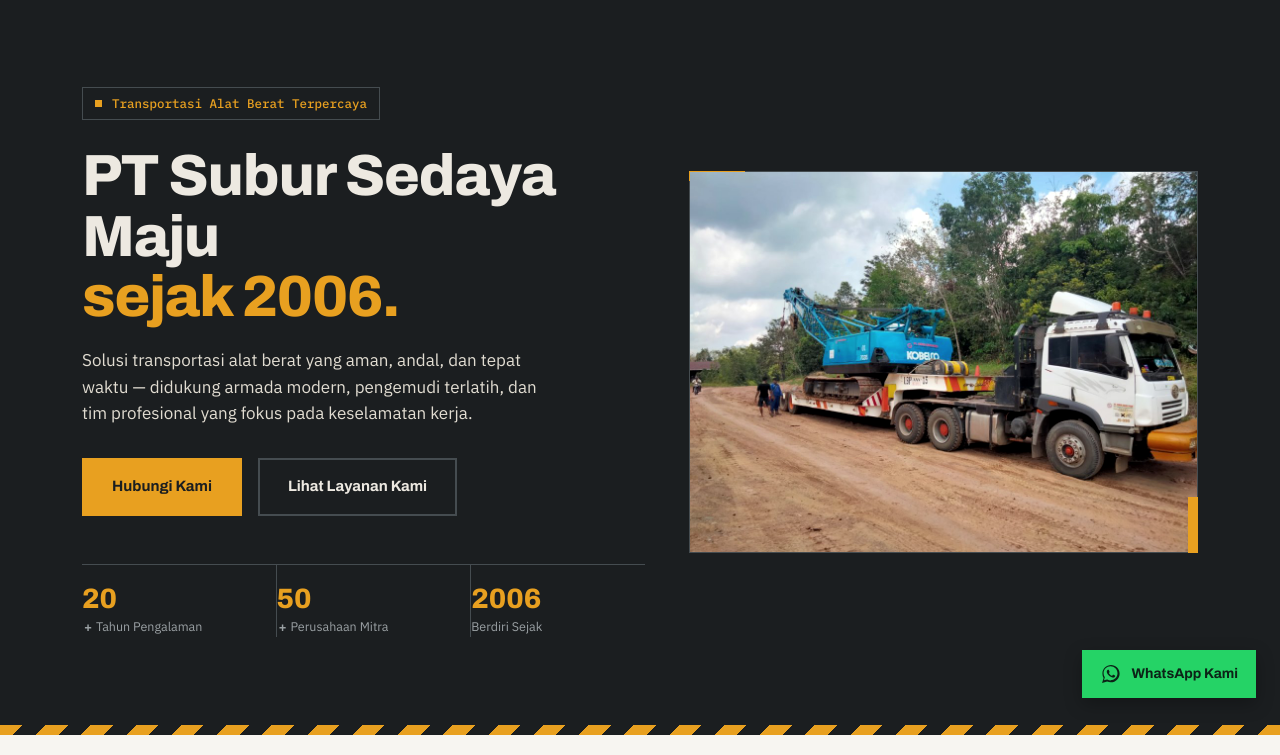
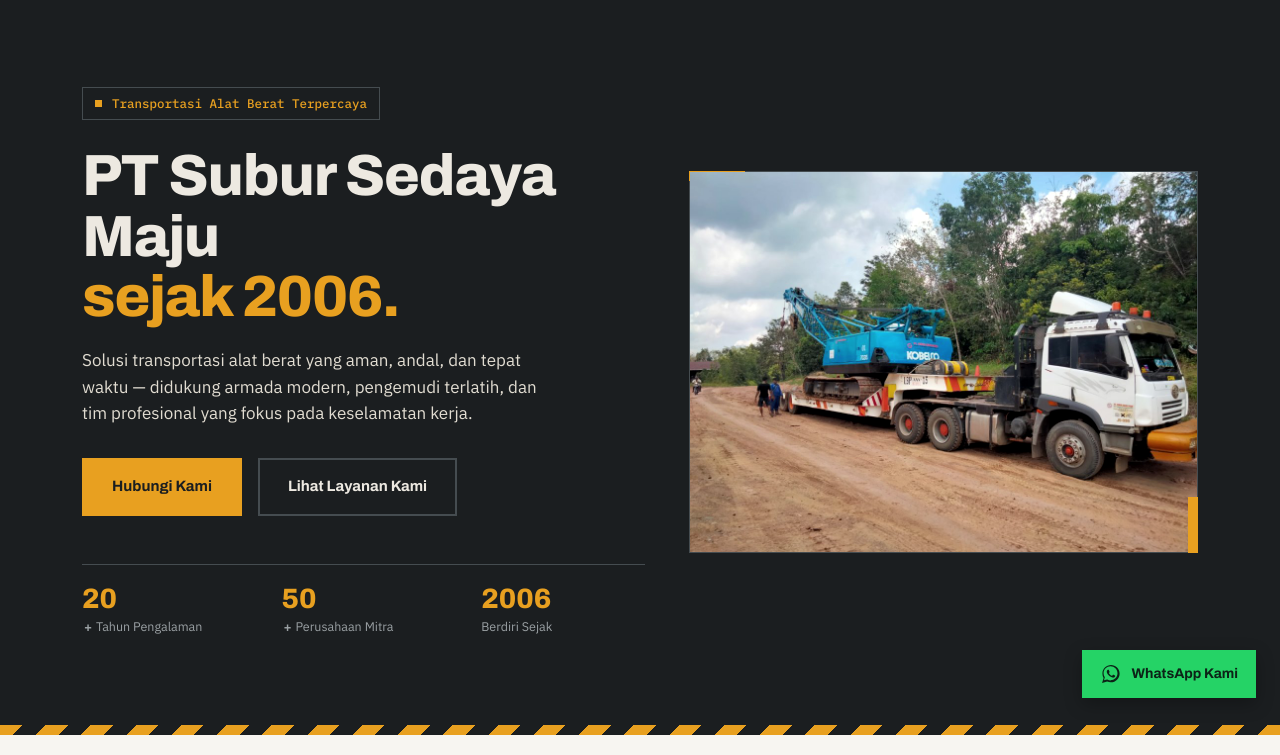
Before and after one commit to MichaelTengganus98/subur-sedaya-maju-v2, a Django app: page / in a window 1280 px wide. Shown: the part 78-833 px from the top of the page. Run offline with Django 4.2, Linux system fonts and the light colour scheme; some libraries are stand-ins or nearby versions.

Commit message:
Remove vertical dividers from hero stat row
The line beside "2006 / Berdiri Sejak" was the border-right of the middle
<li>, not a border on the last item — so it couldn't be cleared from the
2006 li. Drop border-right on .hero-trust li entirely and separate the
three stats with gap instead. Keeps the top hairline.

Co-Authored-By: Claude Sonnet 5 <noreply@anthropic.com>
Claude-Session: https://claude.ai/code/session_01Eva9HrxtUju6TmTRyvn6ns

```diff
--- a/static/css/style.css
+++ b/static/css/style.css
@@ -249,11 +249,8 @@ h1,h2,h3,h4,h5{ font-family:var(--head); font-weight:700; line-height:1.2; }
 .hero-lede{ font-size:17px; color:var(--concrete-2); max-width:46ch; margin-bottom:32px; }
 .hero-actions{ display:flex; gap:16px; flex-wrap:wrap; margin-bottom:48px; }
 
-.hero-trust{ display:flex; border-top:1px solid var(--line-dark); }
-.hero-trust li{
-  flex:1; padding:20px 20px 0 0; border-right:1px solid var(--line-dark);
-}
-.hero-trust li:last-child{ border-right:none; padding-right:0; }
+.hero-trust{ display:flex; gap:36px; border-top:1px solid var(--line-dark); }
+.hero-trust li{ flex:1; padding-top:20px; }
 .hero-trust .stat-number,
 .hero-trust b{
   display:block; font-family:var(--display); font-weight:800; font-stretch:expanded;
```
